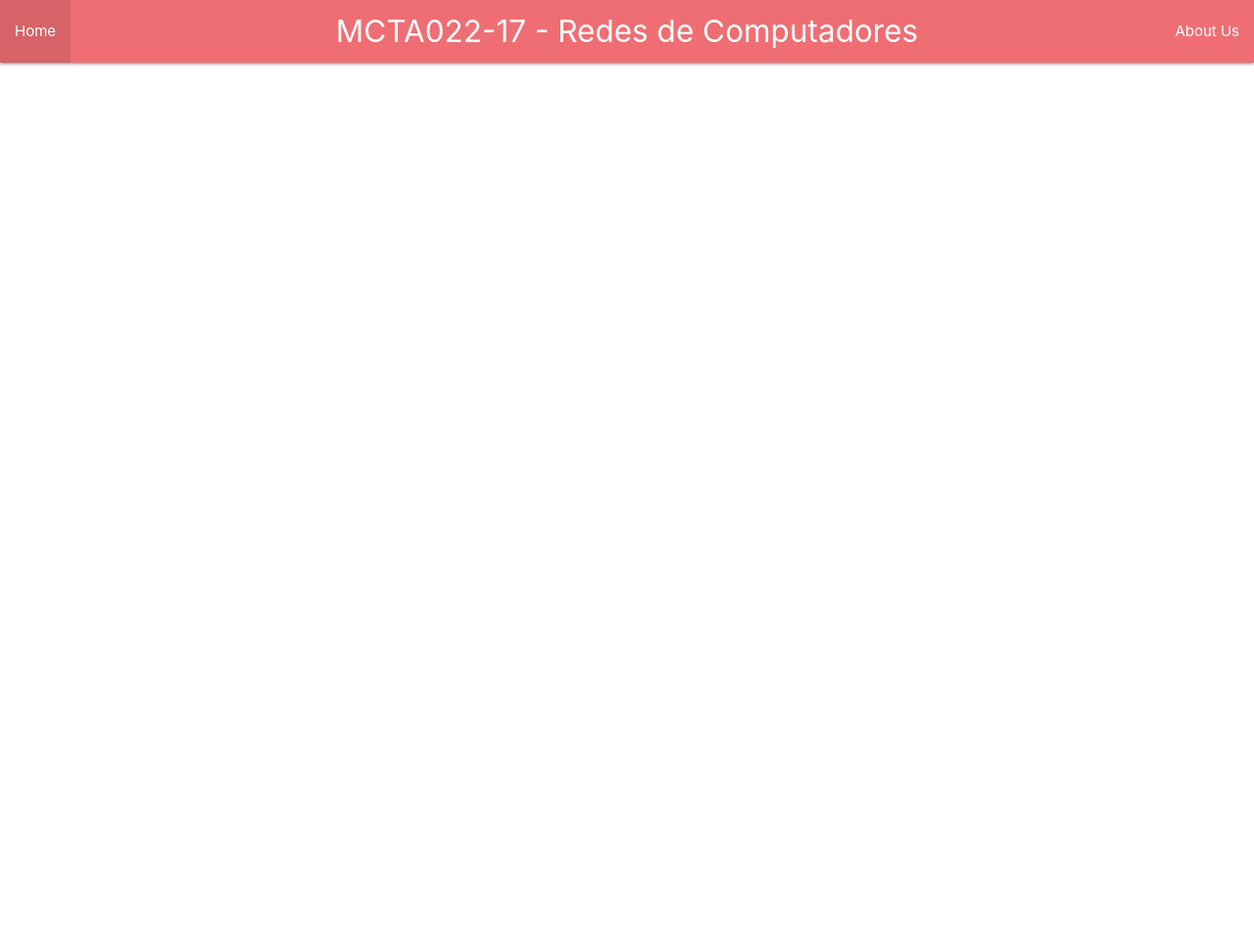
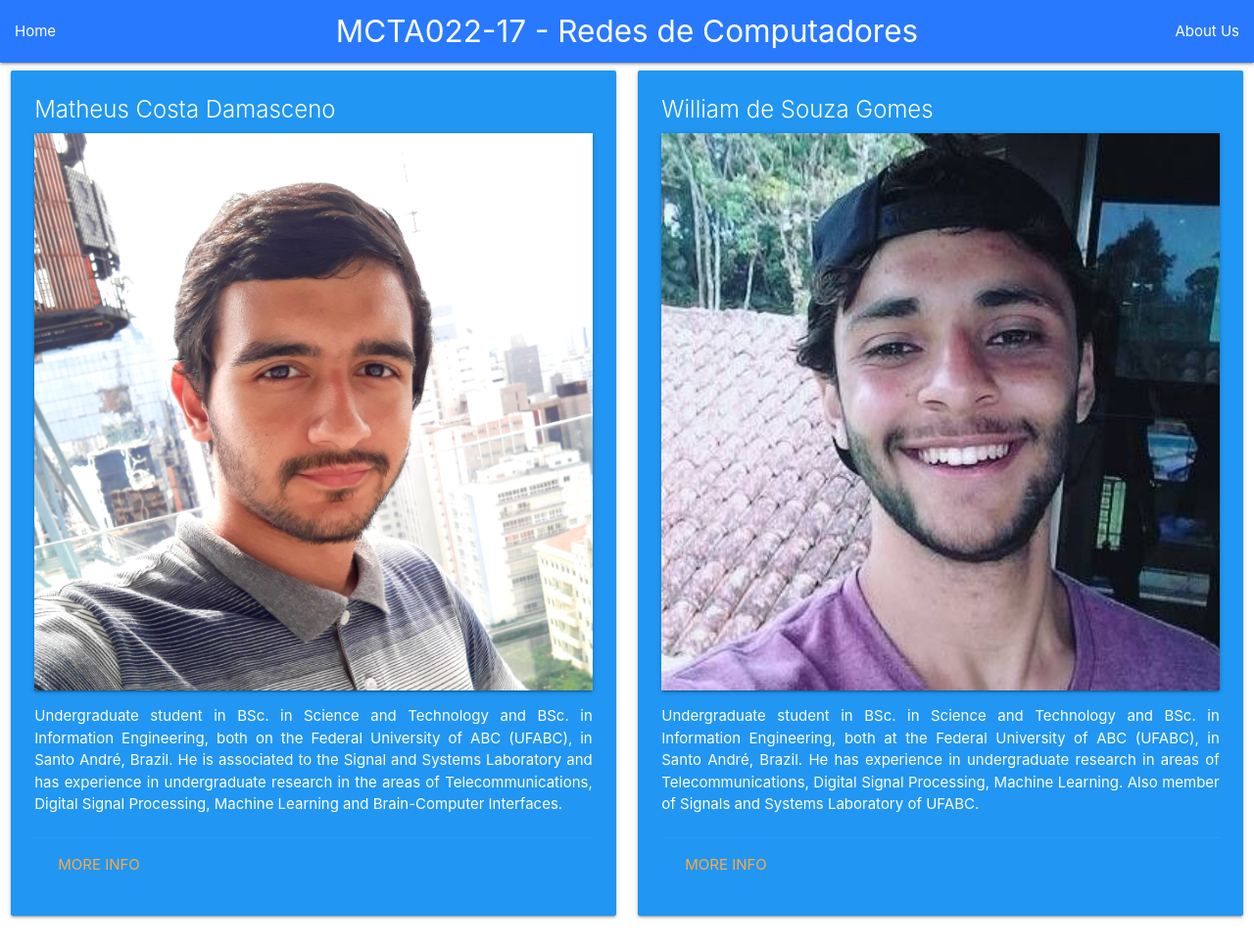
Before and after one commit to Mathcd/Redes-de-Computadores-2020.1, a plain HTML site: page WebServer/quemsomos.html in a window 1280 px wide. Shown: the whole page at 98% size. Before the commit the page ends 800 px from the top, so only its background shows below. Drawn offline with nearby package versions, Linux system fonts and the light colour scheme.

Commit message:
Alterações finais no layout
About us page

```diff
--- a/WebServer/quemsomos.html
+++ b/WebServer/quemsomos.html
@@ -9,7 +9,7 @@
 <body>
 
 	<nav>
-		<div class="nav-wrapper">
+		<div class="nav-wrapper #2979ff blue accent-3">
 		  <a href="#" class="brand-logo center">MCTA022-17 - Redes de Computadores</a>
 		  <ul id="nav-mobile" class="right hide-on-med-and-down">
 			<li><a href="quemsomos.html">About Us</a></li>
@@ -21,10 +21,55 @@
       </nav>
 
 
+<!-- ============================ -->
+
+	<div class="row">
+
+		<div class="col s12 m6">
+		  <div class="card #2979ff blue">
+			<div class="card-content white-text">
+				<span class="card-title">Matheus Costa Damasceno</span>
+
+				<div class="card">
+		  			<img src="images/matheus.jpg" alt="Matheus" style="width:100%">
+				</div>
+
+				<p align="justify"> Undergraduate student in BSc. in Science and Technology and BSc. in Information Engineering, both on the Federal University of ABC (UFABC), in Santo André, Brazil. He is associated to the Signal and Systems Laboratory and has experience in undergraduate research in the areas of Telecommunications, Digital Signal Processing, Machine Learning and Brain-Computer Interfaces.</p><br>
+
+
+				<div class="card-action">
+					<a href="https://www.linkedin.com/in/matheus-costa-damasceno-380295173/" target="_blank">More info</a>
+				</div>
+
+			</div>
+		  </div>
+		</div>
 
 
 
 
+		<div class="col s12 m6">
+		  <div class="card #2979ff blue">
+			<div class="card-content white-text">
+				<span class="card-title">William de Souza Gomes</span>
+
+				<div class="card">
+		  			<img src="images/william.jpeg" alt="William" style="width:100%">
+				</div>
+
+				<p align="justify"> Undergraduate student in BSc.  in Science and Technology and BSc.  in Information Engineering, both at the Federal University of ABC (UFABC), in Santo André, Brazil. He has experience in undergraduate research in areas of Telecommunications, Digital Signal Processing, Machine Learning. Also member of Signals and Systems Laboratory of UFABC. </p><br>
+
+
+				<div class="card-action">
+					<a href="https://gomeswilliam.github.io/" target="_blank">More info</a>
+				</div>
+
+			</div>
+		  </div>
+		</div>
+
+	</div>
+<!-- ============================ -->
 
     <!-- Compiled and minified JavaScript -->
     <script src="https://cdnjs.cloudflare.com/ajax/libs/materialize/1.0.0/js/materialize.min.js"></script>
```
Also changed, not shown: WebServer/index.html (+5 -8 lines), WebServer/images/matheus.jpg (added), WebServer/images/william.jpeg (added).
